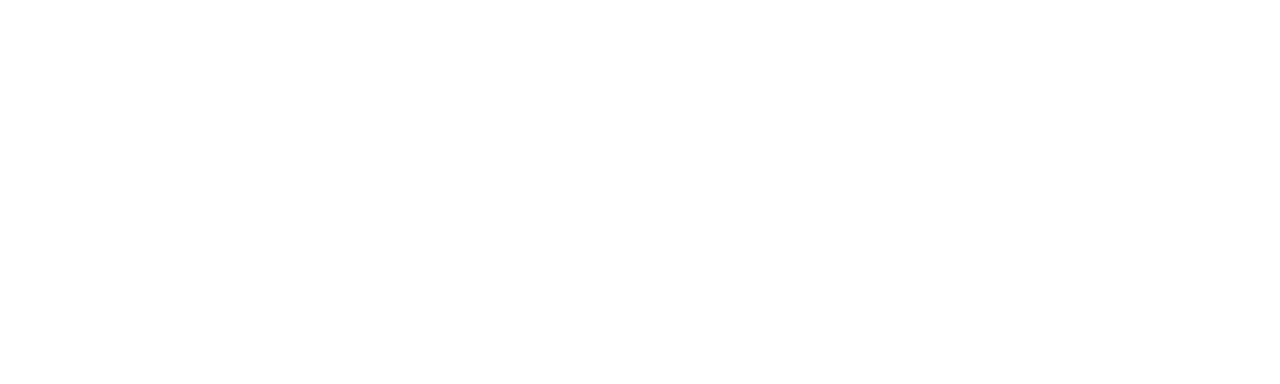
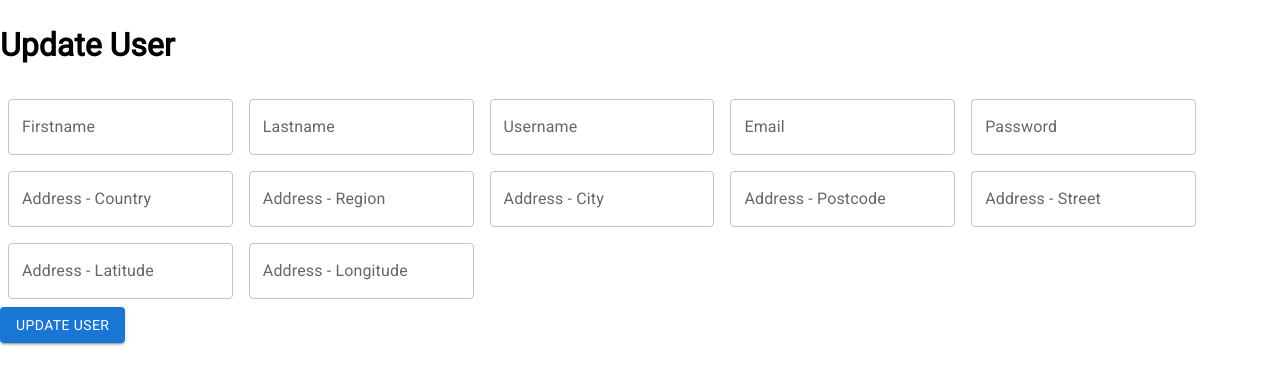
Before and after one commit to Vandanjon/wildumni-front, a React (Vite) app: page /userUpdate/1 in a window 1280 px wide. Before the commit this address had no page. Shown: the top 384 px of the page. Built offline with nearby package versions, Linux system fonts and the light colour scheme; no server answers.

Commit message:
pending Update User function. Not functional. To update

```diff
--- a/src/App.jsx
+++ b/src/App.jsx
@@ -8,6 +8,7 @@ import ViewAdmin from "./pages/ViewAdmin";
 import ViewUser from "./pages/ViewUser";
 
 import UserCreate from "./pages/UserCreate";
+import UserUpdate from "./pages/UserUpdate";
 import UserDetails from "./pages/UserDetails";
 
 const App = () => {
@@ -17,6 +18,7 @@ const App = () => {
                 <Route path="/" element={<Login />} />
                 <Route path="/userCreate" element={<UserCreate />} />
                 <Route path="/users/:id" element={<UserDetails />} />
+                <Route path="/userUpdate/:id" element={<UserUpdate />} />
 
                 <Route
                     path="/admin"
--- a/src/pages/UserUpdate.jsx
+++ b/src/pages/UserUpdate.jsx
@@ -0,0 +1,272 @@
+import { Button, TextField } from "@mui/material";
+import { Box } from "@mui/system";
+import axios from "axios";
+import { useEffect, useState } from "react";
+import { useParams } from "react-router-dom";
+
+const UserUpdate = () => {
+    const { id } = useParams();
+    const [user, setUser] = useState({});
+    const [formDatas, setFormDatas] = useState({});
+
+    const handleChange = (e) => {
+        setFormDatas({
+            ...formDatas,
+            [e.target.name]: e.target.value,
+            address: {
+                ...formDatas.address,
+                [e.target.name]: e.target.value,
+            },
+        });
+    };
+
+    const handleSubmit = (e) => {
+        e.preventDefault();
+
+        const sanitizeDatas = {
+            email: formDatas.email,
+            roles: [formDatas.roles],
+            password: formDatas.password,
+            firstName: formDatas.firstName,
+            lastName: formDatas.lastName,
+            username: formDatas.userName,
+            address: {
+                latitude: formDatas.latitude,
+                longitude: formDatas.longitude,
+                country: formDatas.country,
+                region: formDatas.region,
+                postcode: parseInt(formDatas.postcode),
+                city: formDatas.city,
+                street: formDatas.street,
+                streetNumber: parseInt(formDatas.streetNumber),
+            },
+            session: [
+                {
+                    location: formDatas.location,
+                    startDate: formDatas.startDate,
+                    endDate: formDatas.endDate,
+                },
+            ],
+            language: [
+                {
+                    name: formDatas.languageName,
+                },
+            ],
+            contactLink: [
+                {
+                    url: formDatas.contactLinkUrl,
+                    social: {
+                        name: formDatas.contactLinkName,
+                    },
+                },
+            ],
+        };
+
+        axios
+            .put(`${import.meta.env.VITE_BACKEND_URL}/users`, sanitizeDatas, {
+                headers: {
+                    Authorization: `Bearer ${token}`,
+                },
+            })
+            .then((res) => {
+                console.log("success");
+                console.log(res.data);
+            })
+            .catch((err) => {
+                console.log(err.message);
+                console.log(err.response);
+            });
+    };
+
+    useEffect(() => {
+        axios
+            .get(`${import.meta.env.VITE_BACKEND_URL}/users/${id}`)
+            .then((res) => {
+                setUser(res.data);
+                setFormDatas({
+                    email: res.data.email || "",
+                    roles: [res.data.roles || ""],
+                    password: res.data.password || "",
+                    firstName: res.data.firstName || "",
+                    lastName: res.data.lastName || "",
+                    username: res.data.userName || "",
+                    address: {
+                        latitude: res.data.latitude || "",
+                        longitude: res.data.longitude || "",
+                        country: res.data.country || "",
+                        region: res.data.region || "",
+                        postcode: res.data.postcode || "",
+                        city: res.data.city || "",
+                        street: res.data.street || "",
+                        streetNumber: res.data.streetNumber || "",
+                    },
+                    session: [
+                        {
+                            location: res.data.location || "",
+                            startDate: res.data.startDate || "",
+                            endDate: res.data.endDate || "",
+                        },
+                    ],
+                    language: [
+                        {
+                            name: res.data.languageName || "",
+                        },
+                    ],
+                    contactLink: [
+                        {
+                            url: res.data.contactLinkUrl || "",
+                            social: {
+                                name: res.data.contactLinkName || "",
+                            },
+                        },
+                    ],
+                });
+            })
+            .catch((err) => console.log(err));
+    }, []);
+
+    return (
+        <div id="UserUpdatePage" className="PageContainer">
+            <header>
+                <h1>Update User {user?.firstName}</h1>
+            </header>
+
+            <main>
+                <Box
+                    component="form"
+                    sx={{
+                        "& .MuiTextField-root": { m: 1, width: "25ch" },
+                    }}
+                    noValidate
+                    autoComplete="off"
+                >
+                    <TextField
+                        label="Firstname"
+                        variant="outlined"
+                        id="firstName"
+                        type="text"
+                        name="firstName"
+                        value={formDatas.firstName}
+                        onChange={handleChange}
+                    />
+                    <TextField
+                        label="Lastname"
+                        variant="outlined"
+                        id="lastName"
+                        type="text"
+                        name="lastName"
+                        value={formDatas.lastName}
+                        onChange={handleChange}
+                    />
+                    <TextField
+                        label="Username"
+                        variant="outlined"
+                        id="userName"
+                        type="text"
+                        name="userName"
+                        value={formDatas.userName}
+                        onChange={handleChange}
+                    />
+                    <TextField
+                        label="Email"
+                        variant="outlined"
+                        id="email"
+                        type="text"
+                        name="email"
+                        value={formDatas.email}
+                        onChange={handleChange}
+                    />
+
+                    <TextField
+                        label="Password"
+                        variant="outlined"
+                        id="password"
+                        type="text"
+                        name="password"
+                        value={formDatas.password}
+                        onChange={handleChange}
+                    />
+
+                    <TextField
+                        label="
+                            Address - Country"
+                        variant="outlined"
+                        id="country"
+                        type="text"
+                        name="country"
+                        value={formDatas.address?.country}
+                        onChange={handleChange}
+                    />
+                    <TextField
+                        label="
+                            Address - Region"
+                        variant="outlined"
+                        id="region"
+                        type="text"
+                        name="region"
+                        value={formDatas.address?.region}
+                        onChange={handleChange}
+                    />
+                    <TextField
+                        label="
+                            Address - City"
+                        variant="outlined"
+                        id="city"
+                        type="text"
+                        name="city"
+                        value={formDatas.address?.city}
+                        onChange={handleChange}
+                    />
+                    <TextField
+                        label="
+                            Address - Postcode"
+                        variant="outlined"
+                        id="postcode"
+                        type="text"
+                        name="postcode"
+                        value={formDatas.address?.postcode}
+                        onChange={handleChange}
+                    />
+                    <TextField
+                        label="
+                            Address - Street"
+                        variant="outlined"
+                        id="street"
+                        type="text"
+                        name="street"
+                        value={formDatas.address?.street}
+                        onChange={handleChange}
+                    />
+                    <TextField
+                        label="
+                            Address - Latitude"
+                        variant="outlined"
+                        id="latitude"
+                        type="text"
+                        name="latitude"
+                        value={formDatas.address?.latitude}
+                        onChange={handleChange}
+                    />
+                    <TextField
+                        label="
+                            Address - Longitude"
+                        variant="outlined"
+                        id="longitude"
+                        type="text"
+                        name="longitude"
+                        value={formDatas.address?.longitude}
+                        onChange={handleChange}
+                    />
+                </Box>
+
+                <Button variant="contained" onClick={handleSubmit}>
+                    Update User
+                </Button>
+            </main>
+
+            <footer></footer>
+        </div>
+    );
+};
+
+export default UserUpdate;
--- a/src/pages/ViewAdmin.jsx
+++ b/src/pages/ViewAdmin.jsx
@@ -158,10 +158,9 @@ const ViewAdmin = () => {
                                         </Link>
 
                                         <span className="actionButtons">
-                                            <EditIcon
-                                                onClick={() => editUser(user)}
-                                                color="primary"
-                                            />
+                                            <Link to={`/userUpdate/${user.id}`}>
+                                                <EditIcon color="primary" />
+                                            </Link>
 
                                             <DeleteIcon
                                                 onClick={() => handleOpen(user)}
```
